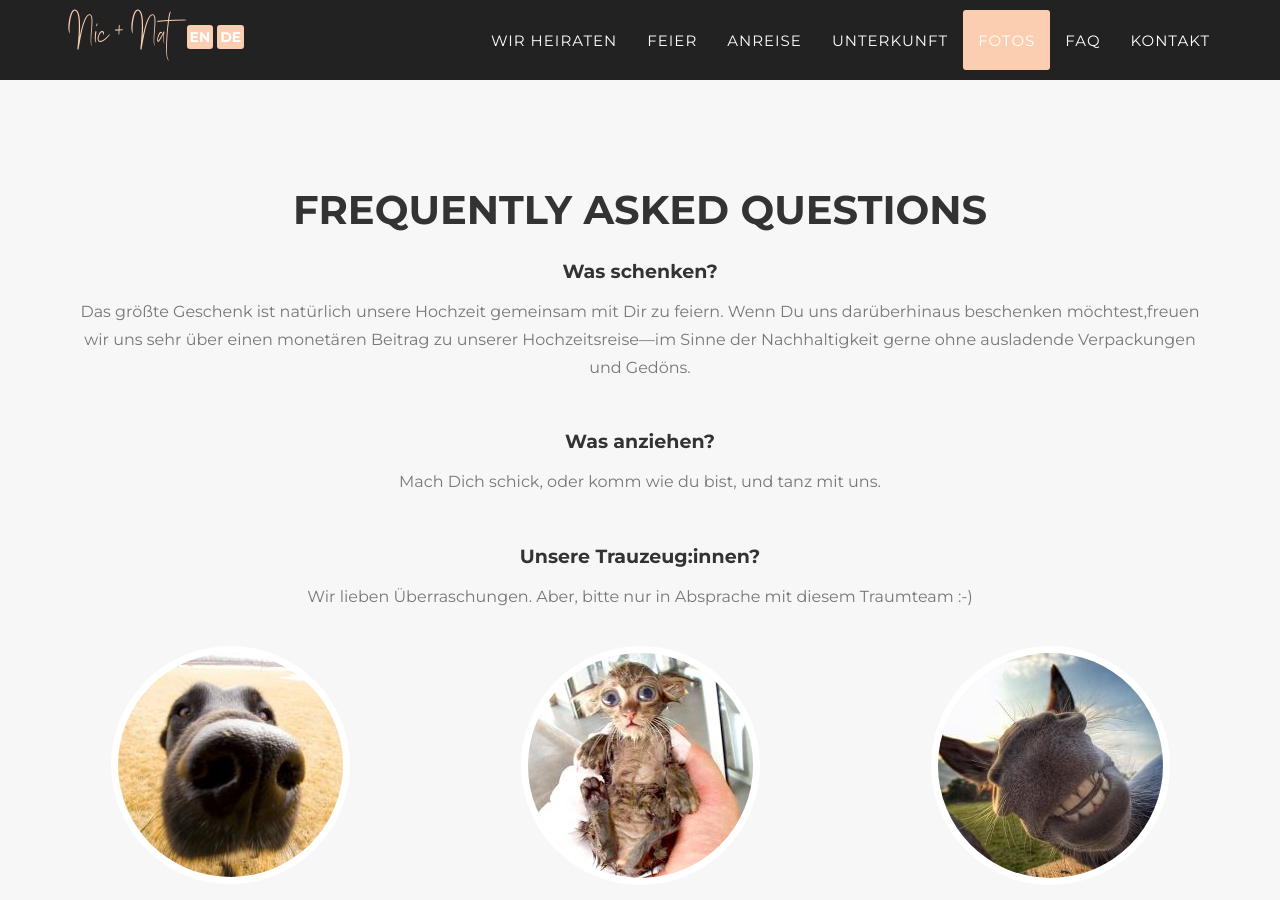
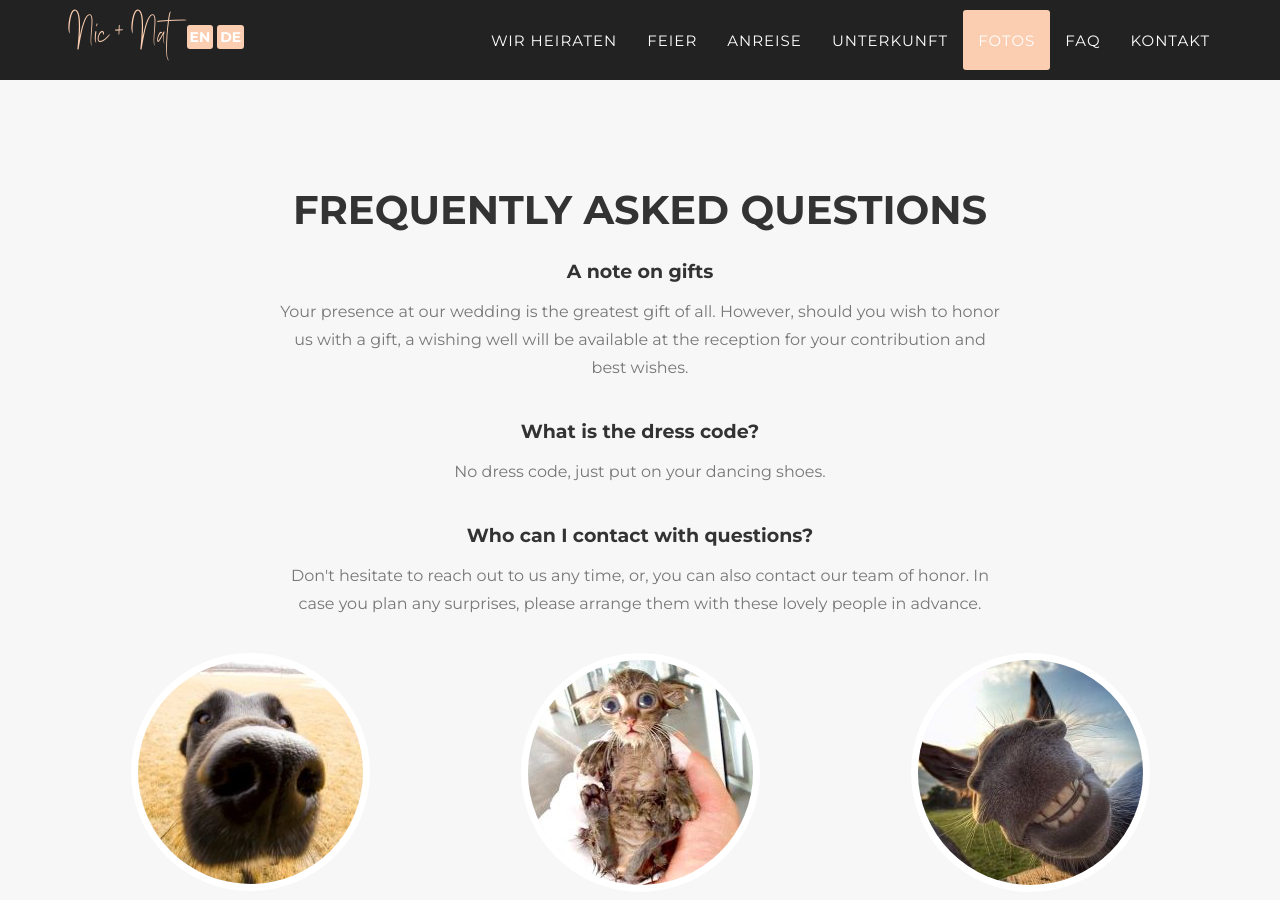
Before and after one commit to nic-nat/wedding, a Jekyll site: the page built from _fr_pages/index.html, in a window 1280 px wide and 900 px high, scrolled down 4977 px. Built offline with Jekyll 4.4.1, drawn with Linux system fonts in a browser that asks for light colours; some web fonts are replaced.

Commit message:
Update FAQ.html

```diff
--- a/_includes/fr_data/FAQ.html
+++ b/_includes/fr_data/FAQ.html
@@ -6,24 +6,14 @@
                 <h2 class="section-heading">Frequently Asked Questions</h2>
             </div>
         </div>
-       <div class="row">
-        <div class="col-lg-12 text-center">
-            <h4 class="service-heading">Was schenken?</h4>
-            <p class="largepad text-muted">Das größte Geschenk ist natürlich unsere Hochzeit gemeinsam mit Dir zu feiern. Wenn Du uns darüberhinaus beschenken möchtest,freuen wir uns sehr über einen monetären Beitrag zu unserer Hochzeitsreise—im Sinne der Nachhaltigkeit gerne ohne ausladende Verpackungen und Gedöns.</p>
-       </div>
-       <div class="row">
-       <div class="col-lg-12 text-center">
-            <h4 class="service-heading">Was anziehen?</h4>
-            <p class="largepad text-muted">Mach Dich schick, oder komm wie du bist, und tanz mit uns.</p>
-       </div>
-
-             <div class="row">
-        <div class="col-lg-12 text-center">
-                <h4 class="service-heading">Unsere Trauzeug:innen?</h4>
-                <p class="largepad text-muted">Wir lieben Überraschungen. Aber, bitte nur in Absprache mit diesem Traumteam :-)</p>
-         </div>
-         </div>
-
+        <div class="col-lg-8 col-lg-offset-2 text-center">
+            <h4 class="service-heading">A note on gifts</h4>
+            <p class="largepad text-muted">Your presence at our wedding is the greatest gift of all. However, should you wish to honor us with a gift, a wishing well will be available at the reception for your contribution and best wishes.</p>
+            <h4 class="service-heading">What is the dress code?</h4>
+            <p class="largepad text-muted">No dress code, just put on your dancing shoes.</p>
+            <h4 class="service-heading">Who can I contact with questions?</h4>
+            <p class="largepad text-muted">Don't hesitate to reach out to us any time, or, you can also contact our team of honor. In case you plan any surprises, please arrange them with these lovely people in advance.</p>
+        </div>
         <div class="row">
             {% for member in site.data.en.bridalparty %}
             <div class="col-sm-4">
@@ -35,7 +25,5 @@
             </div>
             {% endfor %}
         </div>
-
-
     </div>
 </section>
```
